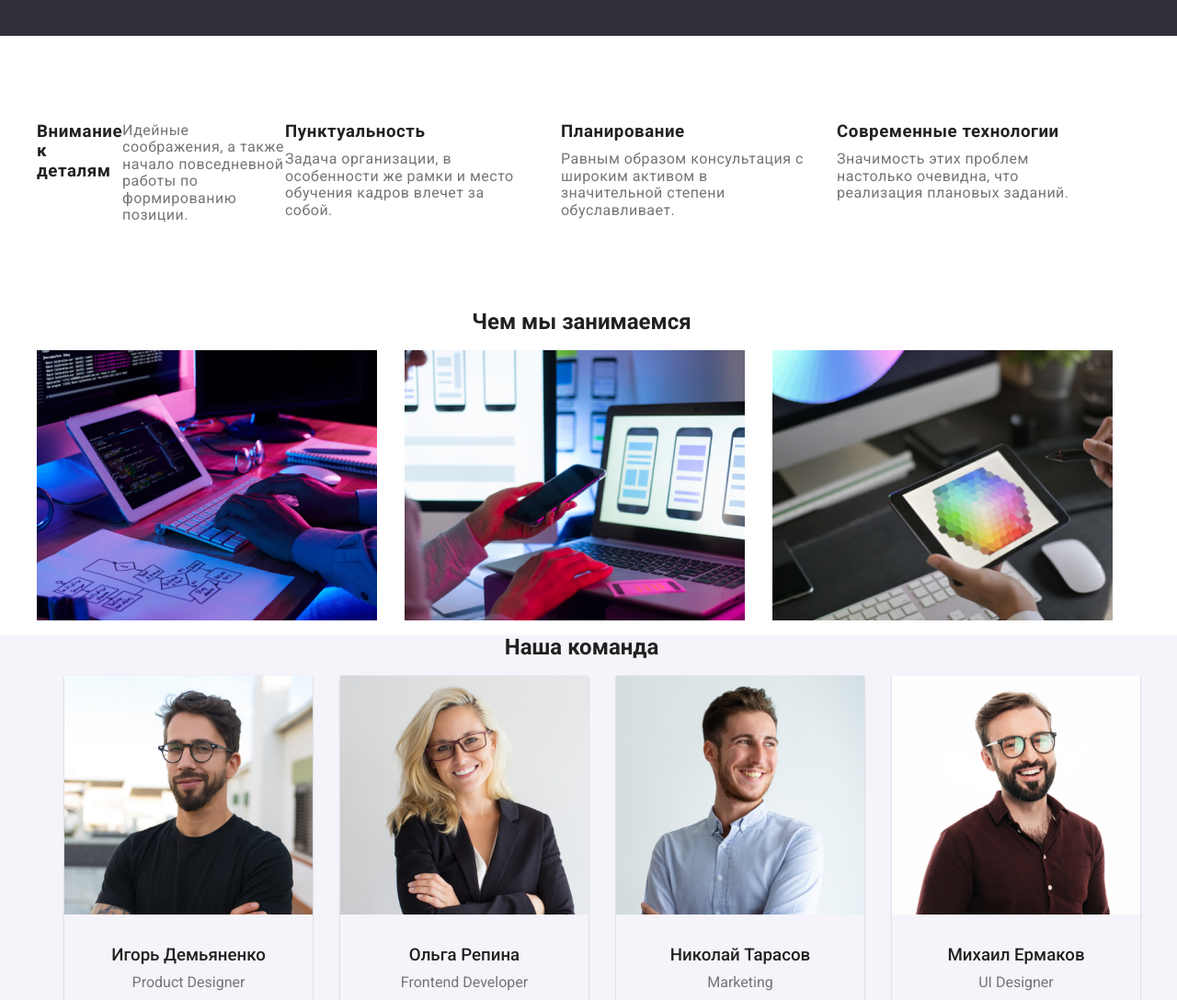
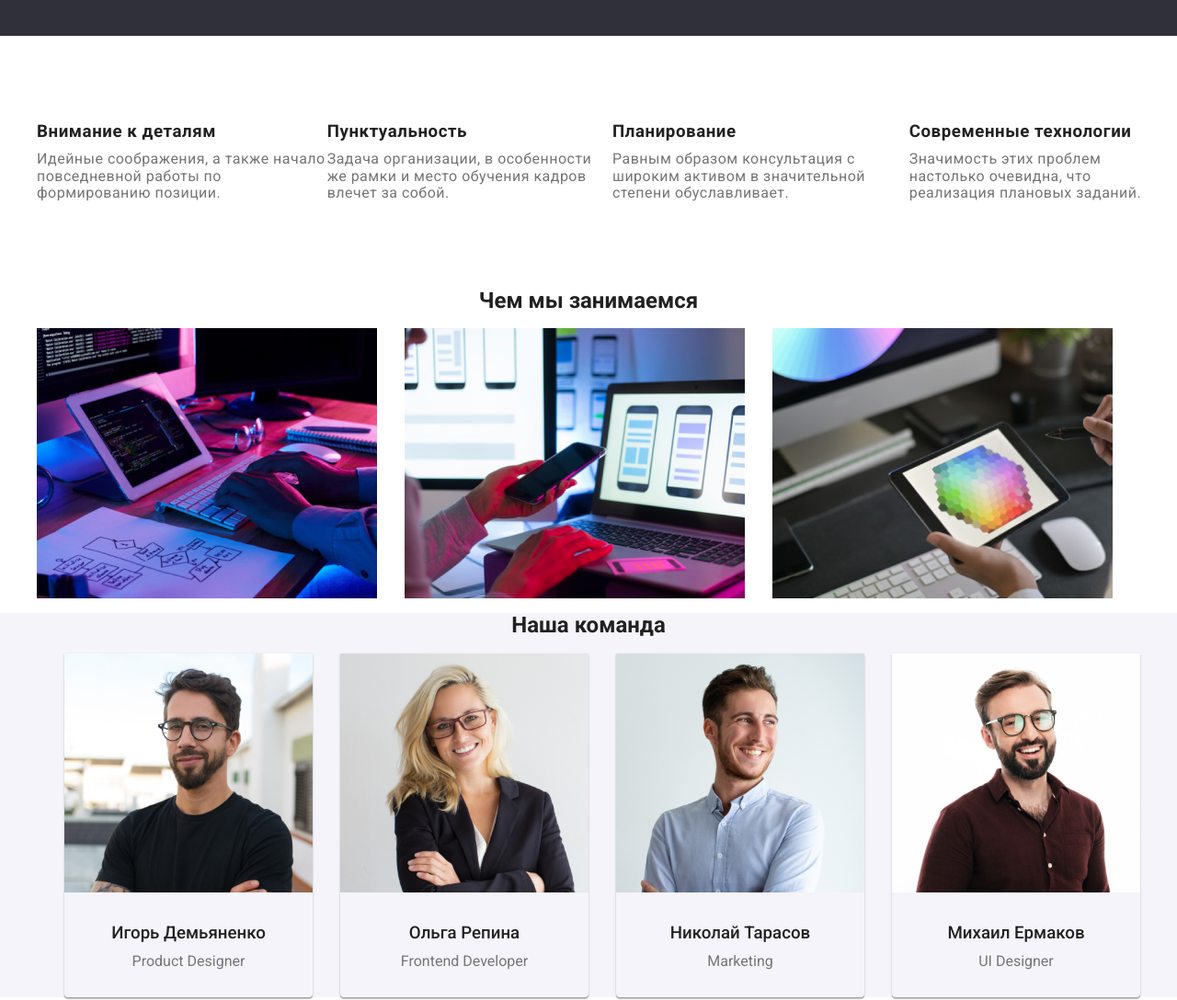
Before and after one commit to tetvoli/goit-markup-hw-03, a plain HTML site: page index.html in a window 1280 px wide. Shown: the part 540-1628 px from the top of the page at 92% size. Drawn offline with nearby package versions, Linux system fonts and the light colour scheme.

Commit message:
homework3
Lena

```diff
--- a/css/style.css
+++ b/css/style.css
@@ -20,8 +20,10 @@ ul {
 }
 .container {
   width: 1230;
-  margin-right: 15px;
-  margin-right: 15px;
+  margin-right: auto;
+  margin-right: auto;
+  padding-top: 0;
+  padding-bottom: 0;
 }
 .list,
 h1,
--- a/index.html
+++ b/index.html
@@ -48,30 +48,28 @@
     <section class="feature">
              <h2>Наши преимущества</h2>
         <ul class="details">
-            <li> <div class="theme">
-                 <h3 class="title"> Внимание к деталям </h3>
+            <li>
+                <h3 class="title"> Внимание к деталям </h3>
         <p class="accent"> Идейные соображения, а также начало повседневной работы по формированию позиции.
         </p>
-    </div>
+
             </li>
-         <div class="theme">
+
             <li><h3 class="title">Пунктуальность</h3>
         <p class="accent"> Задача организации, в особенности же рамки и место обучения кадров влечет за собой.
         </p>
             </li>
-        </div>
-        <div class="theme">
         <li> <h3 class="title">Планирование</h3>
         <p class="accent">Равным образом консультация с широким активом в значительной степени обуславливает.
         </p>
             </li>
-        </div>
-        <div class="theme">
+
+
              <li> <h3 class="title">Современные технологии</h3>
         <p class="accent">Значимость этих проблем настолько очевидна, что реализация плановых заданий.
         </p>
             </li>
-        </div>
+
         </ul>
         </section>
     <!--Чем мы занимаемся-->
@@ -132,7 +130,7 @@
             <p class="address-tekst"> г. Киев, пр-т Леси Украинки, 26
                 </p>
                        <ul class="adress-list-footer ">
-                 <a href="mailto:info@example.com">info@example.com</a>
+                <li> <a href="mailto:info@example.com">info@example.com</a>
                 </li>
                 <li>
                     <a href="tel:+380991111111">+38 099 111 11 11</a>
```
